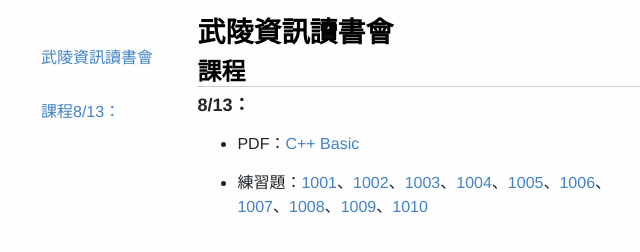
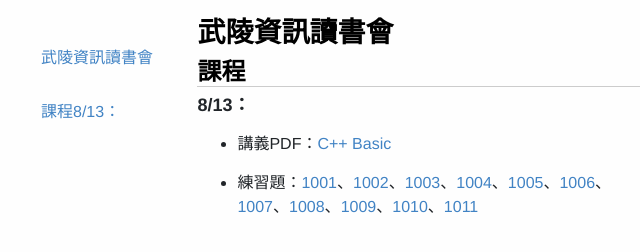
Before and after one commit to wulinginfor/wulinginfor.github.io, a plain HTML site: page index.html in a window 1280 px wide. Shown: the whole page, without its empty margins (294-934 px from the left). Drawn offline with nearby package versions, Linux system fonts and the light colour scheme; files that its build step writes are made by us from their sources.

Commit message:
Site updated: Thu 13 Aug 2020 05:29:32 PM CST

```diff
--- a/index.html
+++ b/index.html
@@ -23,8 +23,8 @@
 <h2 id="課程"><a class="header-link" href="#課程"></a>課程</h2>
 <h3 id="8/13："><a class="header-link" href="#8/13："></a>8/13：</h3>
 <ul class="list">
-<li>PDF：<a href="https://github.com/jayin92/wulingInfor/raw/master/C%2B%2BBasic/C%2B%2BBasic.pdf">C++ Basic</a></li>
-<li>練習題：<a href="http://3dfa7fed3c4e.ngrok.io/problem/1001">1001</a>、<a href="http://3dfa7fed3c4e.ngrok.io/problem/1002">1002</a>、<a href="http://3dfa7fed3c4e.ngrok.io/problem/1003">1003</a>、<a href="http://3dfa7fed3c4e.ngrok.io/problem/1004">1004</a>、<a href="http://3dfa7fed3c4e.ngrok.io/problem/1005">1005</a>、<a href="http://3dfa7fed3c4e.ngrok.io/problem/1006">1006</a>、<a href="http://3dfa7fed3c4e.ngrok.io/problem/1007">1007</a>、<a href="http://3dfa7fed3c4e.ngrok.io/problem/1008">1008</a>、<a href="http://3dfa7fed3c4e.ngrok.io/problem/1009">1009</a>、<a href="http://3dfa7fed3c4e.ngrok.io/problem/1010">1010</a></li>
+<li>講義PDF：<a href="https://github.com/jayin92/wulingInfor/raw/master/C%2B%2BBasic/C%2B%2BBasic.pdf">C++ Basic</a></li>
+<li>練習題：<a href="http://3dfa7fed3c4e.ngrok.io/problem/1001">1001</a>、<a href="http://3dfa7fed3c4e.ngrok.io/problem/1002">1002</a>、<a href="http://3dfa7fed3c4e.ngrok.io/problem/1003">1003</a>、<a href="http://3dfa7fed3c4e.ngrok.io/problem/1004">1004</a>、<a href="http://3dfa7fed3c4e.ngrok.io/problem/1005">1005</a>、<a href="http://3dfa7fed3c4e.ngrok.io/problem/1006">1006</a>、<a href="http://3dfa7fed3c4e.ngrok.io/problem/1007">1007</a>、<a href="http://3dfa7fed3c4e.ngrok.io/problem/1008">1008</a>、<a href="http://3dfa7fed3c4e.ngrok.io/problem/1009">1009</a>、<a href="http://3dfa7fed3c4e.ngrok.io/problem/1010">1010</a>、<a href="http://3dfa7fed3c4e.ngrok.io/problem/1011">1011</a></li>
 </ul>
       </div>
     </div>
```
Also changed, not shown: 1 other file.
